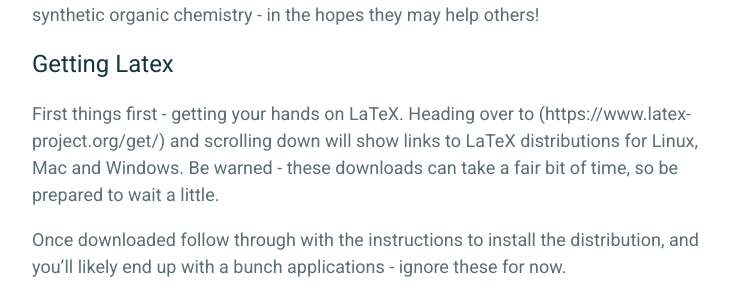
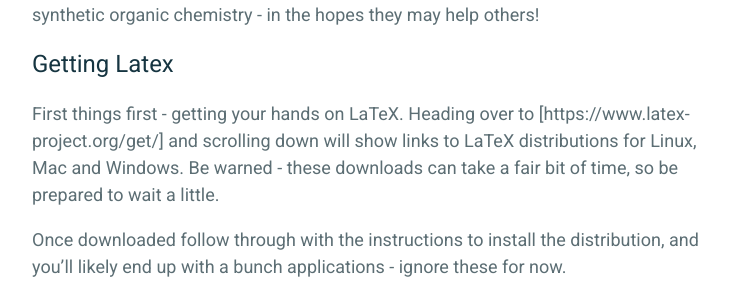
Before and after one commit to robotNoir/robotNoir.github.io, a Jekyll site: the page built from _posts/2018-02-19-latex-for-chemistry-getting-started.md, in a window 1280 px wide and 900 px high, scrolled down 653 px. Shown: the part 157-452 px from the top of the window, without its empty margins (258-1004 px from the left). Built offline with Jekyll 4.4.1, drawn with Linux system fonts in a browser that asks for light colours.

```diff
--- a/_posts/2018-02-19-latex-for-chemistry-getting-started.md
+++ b/_posts/2018-02-19-latex-for-chemistry-getting-started.md
@@ -18,7 +18,7 @@ LaTeX is totally free and can be installed on Linux, Mac or Windows (and can eve
 My aim is to make a number of posts that share some of the hints, tricks and experiences that I learnt during the process of writing a thesis - in particuarly in synthetic organic chemistry - in the hopes they may help others!
 
 ## Getting Latex
-First things first - getting your hands on LaTeX. Heading over to (https://www.latex-project.org/get/) and scrolling down will show links to LaTeX distributions for Linux, Mac and Windows. Be warned - these downloads can take a fair bit of time, so be prepared to wait a little.
+First things first - getting your hands on LaTeX. Heading over to [https://www.latex-project.org/get/] and scrolling down will show links to LaTeX distributions for Linux, Mac and Windows. Be warned - these downloads can take a fair bit of time, so be prepared to wait a little.
 
 Once downloaded follow through with the instructions to install the distribution, and you'll likely end up with a bunch applications - ignore these for now.
 
```
